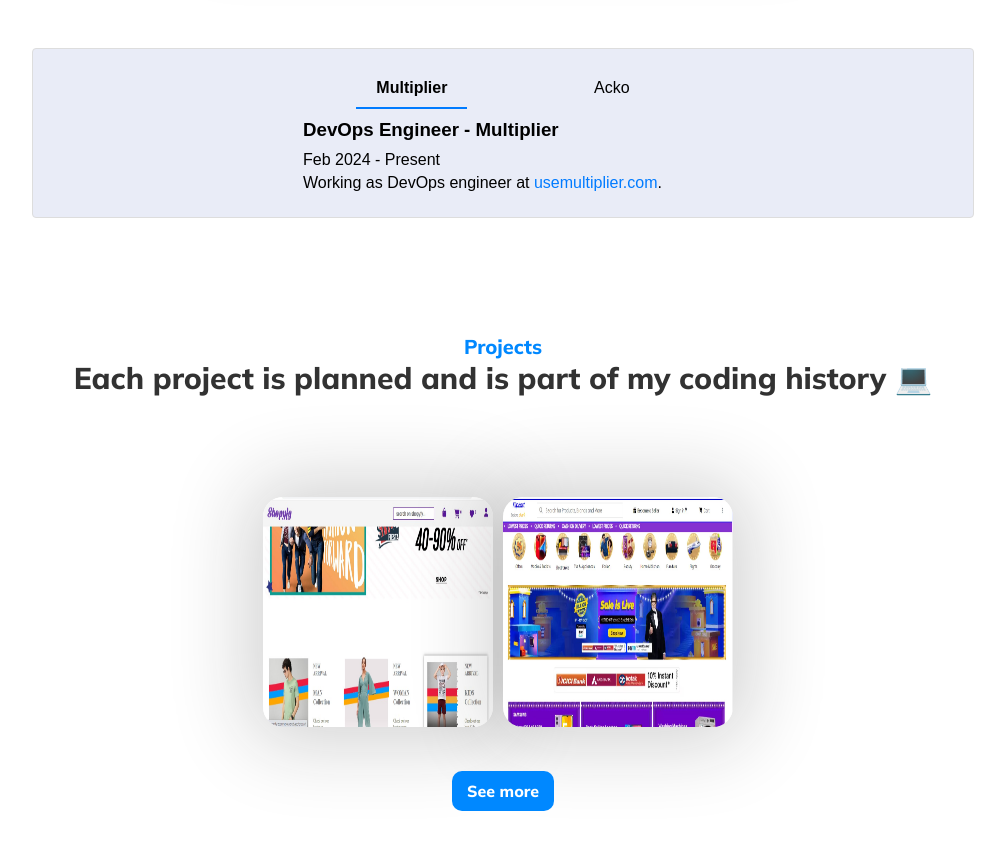
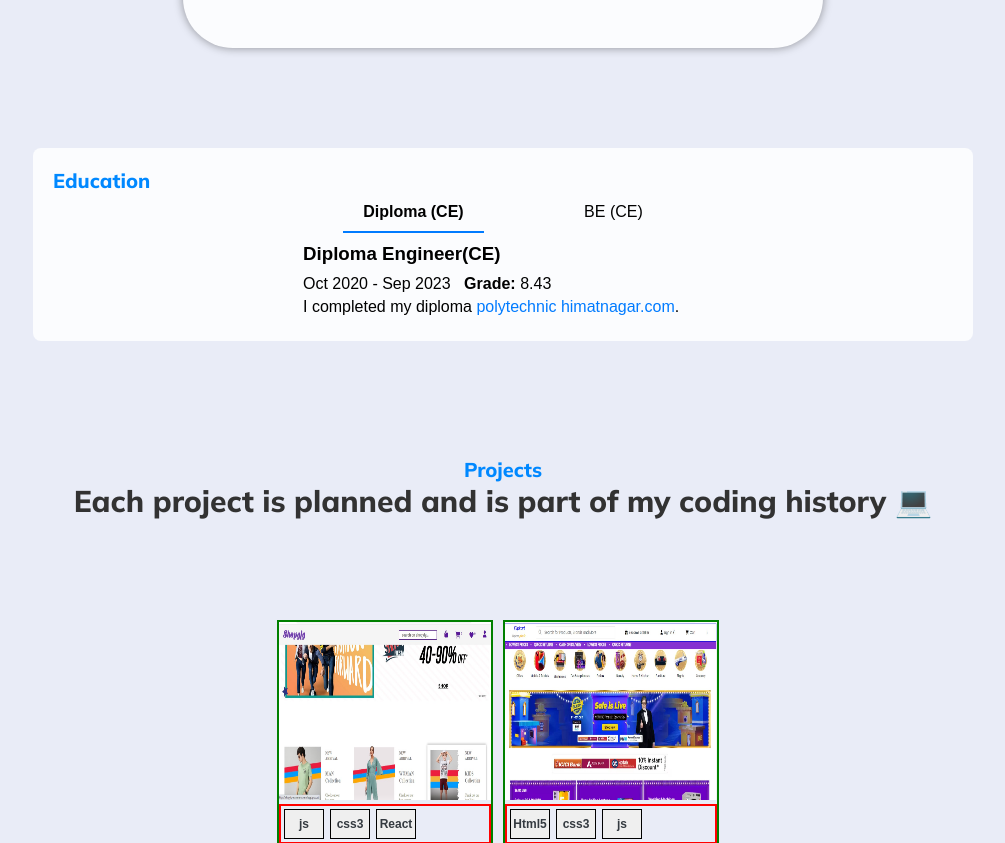
Before and after one commit to Aryanpatel1066/aryanpatel, a React (Vite) app: page / in a window 1280 px wide. Shown: the part 1637-2480 px from the top of the page, without its empty margins (137-1142 px from the left). Built offline with nearby package versions, Linux system fonts and the light colour scheme.

Commit message:
first commit of the day

```diff
--- a/src/App.css
+++ b/src/App.css
@@ -9,10 +9,12 @@
 body {
     font-family: "Mulish";
     overflow-x: hidden;
+    background-color: #E9EcF7;
+
 }
-
+/* design header */
 .header {
-    position: fixed;
+    /* position: fixed; */
     top: 0;
     left: 0;
     width: 100%;
@@ -22,11 +24,12 @@ body {
     justify-content: space-around;
     align-items: center;
     transition: .1s;
+    z-index: 4;
 }
 
-.header.sticky {
+/* .header.sticky {
     background: white;
-}
+} */
 
 .header-logo a {
     text-decoration: none;
@@ -58,21 +61,33 @@ body {
 .null {
     height: 1px;
 }
-
+/* desigin home component */
 .home {
     justify-content: center;
     display: flex;
     align-items: center;
     /* margin-top: 280px; */
     margin-bottom: 150px;
-    margin-top: 200px;;
+    margin-top: 100px;;
 }
 
 .img-home{
      cursor: pointer;
-    transition: .3s;
+     /* border:2px solid red; */
+    /* transition: .3s; */
+
 }
+.img-home img{
+    border-radius: 20px;;
+    box-shadow: 0px 0px  10px rgba(0,0,0,0.5);
+    filter: brightness(1) contrast(1);
+    transition: 0.5s;
 
+}
+.img-home img:hover {
+    filter: brightness(1.1) contrast(1.1);
+
+}
 @media  (max-width:320px) {
     .img-home img{
         width:240px;
@@ -117,9 +132,7 @@ body {
       margin-left: 50px;
      }
 }
-.img-home img:hover {
-    transform: scale(1.1);
-}
+
 
 .fw {
     padding-inline: 50px;
@@ -181,17 +194,28 @@ body {
     display: flex;
     align-items: center;
     justify-content: space-between;
-    box-shadow: 0px 0px 50px 10px rgb(26, 26, 26, 0.2);
+    box-shadow: 0px 0px  10px rgba(0, 0, 0, 0.4);
     height: 600px;
     padding: 10px 120px 20px 120px;
     transition: .3s;
+    background-color:#fbfcfe;
+
+}
+.about-moldure:hover{
+    cursor: pointer;
+    box-shadow:0px 0px 10px rgba(0, 0, 0, 0.2);
 }
 
 .img-about img {
     transition: .3s;
     width: 400px;
-    border-radius: 30px;
-}
+    border-radius: 50%;
+    box-shadow: 0px 0px 10px rgba(0,0,0,0.5);
+ }
+ .img-about img:hover{
+    filter: brightness(1.1) contrast(1.1);
+
+ }
 
 .about-content {
     padding-right: 100px;
@@ -229,18 +253,44 @@ body {
     transition: .2s;
     cursor: pointer;
     padding-left: 8px;
-}
+ }
 
 #html-img {
     padding-left: 0px;
 }
-
+/* add in project section */
+.projectCard{
+    border:2px solid green;
+    height: 356px;
+    width: 212px;
+}
 .projects {
     padding-top: 100px;
+    /* border:2px solid burlywood; */
 }
-
+#projectImg{
+    /* border:2px solid blue; */
+    width:212px;
+    height: 50%;
+}
 .projects-text {
     text-align: center;
+}
+.languagesDiv{
+    border:2px solid red;
+}
+.lanBtn{
+    margin:3px;
+    border-radius: 0px;
+    border:none;
+    height: 30px;
+    width: 40px;
+    /* background-color:lightgray; */
+    color:#343A40;
+border:1px solid black;
+font-size: 12px;
+/* padding:4px 8px; */
+font-weight: 600;
 }
 
 .projects-text h1 {
@@ -266,18 +316,17 @@ body {
     transition: .3s;
 }
 
-.projects-content img {
+/* .projects-content img {
     aspect-ratio: 1/1;
-    width: 300px;
+    width: 100px;
     box-shadow: 0px 0px 80px 15px rgb(26, 26, 26, 0.2);
-    border-radius: 20px;
-    transition: .1s;
-}
+     transition: .1s;
+} */
 
-.projects-content img:hover {
+/* .projects-content img:hover {
     filter: brightness(0.9);
     transform: scale(0.98);
-}
+} */
 
 .projects-button {
     justify-content: center;
@@ -311,16 +360,18 @@ body {
 .contact-moldure {
     margin-top: 180px;
     margin-bottom: 40px;
-    border-radius: 50px;
+    border-radius: 20px;
     display: flex;
     flex-direction: column;
     justify-content: center;
     align-items: center;
-    box-shadow: 0px 0px 50px 10px rgb(26, 26, 26, 0.1);
+    box-shadow: 0px 0px 10px rgba(0, 0, 0, 0.3);
     height: 500px;
     width: 500px;
     padding: 10px 120px 20px 120px;
     transition: .3s;
+    background-color:#fbfcfe;
+
 }
 
 .contact-content {
@@ -622,13 +673,14 @@ form button:hover {
     width: 400px;
     margin: 0 auto;
     font-family: Arial, sans-serif;
+    /* border:2px solid red; */
   }
 
   .tabs {
     display: flex;
     justify-content: space-around;
     margin-bottom: 10px;
-  }
+   }
 
   .tabs button {
     padding: 10px 20px;
@@ -644,19 +696,24 @@ form button:hover {
     border-bottom: 2px solid #007bff;
     font-weight: bold;
   }
-
+  .educationHeading{
+    color:#0088ff;
+    font-weight: 800;
+    font-size: 20px;
+  }
   .content {
-    border: 1px solid #ddd;
-    padding: 20px;
-    border-radius: 4px;
+     padding: 20px;
+    border-radius: 8px;
     width:900px;
     margin:1rem auto;
 /* background-color:#f8f9fa; */
-  background-color: #E9EcF7;
+  /* background-color: #E9EcF7; */
+  background-color:#fbfcfe;
   }
 
   .tab-content h3 {
     margin: 0 0 10px;
+
   }
 
   .tab-content p {
@@ -671,3 +728,9 @@ form button:hover {
   .tab-content a:hover {
     text-decoration: underline;
   }
+  .grade{
+    margin:0 9px;
+  }
+  .grade .helightGrade{
+    font-weight: 600;
+  }
--- a/src/components/Education.jsx
+++ b/src/components/Education.jsx
@@ -2,41 +2,43 @@ import React, { useState } from 'react';
 import "../App.css"
 
 const Education = () => {
-  const [activeTab, setActiveTab] = useState('Multiplier');
+  const [activeTab, setActiveTab] = useState('gph');
 
   return (
 
       <div className="content">
+        <div className="educationHeading">Education</div>
         <div className="slider-container">
       <div className="tabs">
         <button
-          className={activeTab === 'Multiplier' ? 'active' : ''}
-          onClick={() => setActiveTab('Multiplier')}
+          className={activeTab === 'gph' ? 'active' : ''}
+          onClick={() => setActiveTab('gph')}
         >
-          Multiplier
+          Diploma (CE)
         </button>
         <button
-          className={activeTab === 'Acko' ? 'active' : ''}
-          onClick={() => setActiveTab('Acko')}
+          className={activeTab === 'ldrp' ? 'active' : ''}
+          onClick={() => setActiveTab('ldrp')}
         >
-          Acko
+          BE (CE)
         </button>
       </div>
-        {activeTab === 'Multiplier' && (
+        {activeTab === 'gph' && (
           <div className="tab-content">
-            <h3>DevOps Engineer - Multiplier</h3>
-            <p>Feb 2024 - Present</p>
+            <h3>Diploma Engineer(CE) </h3>
+            <p>Oct 2020 - Sep 2023 <span className='grade'><span className='helightGrade'>Grade:</span> 8.43</span></p>
             <p>
-              Working as DevOps engineer at <a href="https://usemultiplier.com">usemultiplier.com</a>.
+              I completed my diploma  <a href="https://www.gphn.cteguj.in">polytechnic himatnagar.com</a>.
             </p>
           </div>
         )}
-        {activeTab === 'Acko' && (
+        {activeTab === 'ldrp' && (
           <div className="tab-content">
-            <h3>DevOps Engineer - Acko</h3>
-            <p>Jan 2022 - Jan 2024</p>
+            <h3>Bechlor Of Engineering(
+              CE) - LDRP</h3>
+            <p>Sap 2023 - Apr 2026 <span className='grade'><span className='helightGrade'>Grade:</span> 7.60</span></p>
             <p>
-              Worked as DevOps engineer at <a href="https://acko.com">acko.com</a>.
+              pursuing BE at LDRP  <a href="https://www.ldrp.ac.in">ldrp.com</a>.
             </p>
           </div>
         )}
--- a/src/components/Header.jsx
+++ b/src/components/Header.jsx
@@ -3,47 +3,47 @@ import '../App.css';
 import 'boxicons/css/boxicons.min.css'; // Importing Boxicons CSS
 
 const Header = () => {
-  useEffect(() => {
-    const handleScroll = () => {
-      const header = document.querySelector("header");
-      header.classList.toggle("sticky", window.scrollY > 100);
+  // useEffect(() => {
+  //   const handleScroll = () => {
+  //     const header = document.querySelector("header");
+  //     header.classList.toggle("sticky", window.scrollY > 100);
 
-      const active_home = document.querySelector(".active-home");
-      const active_about = document.querySelector(".active-about");
-      const active_projects = document.querySelector(".active-projects");
-      const active_contact = document.querySelector(".active-contact");
+  //     const active_home = document.querySelector(".active-home");
+  //     const active_about = document.querySelector(".active-about");
+  //     const active_projects = document.querySelector(".active-projects");
+  //     const active_contact = document.querySelector(".active-contact");
 
-      // active-home
-      if (window.scrollY > 700) {
-        active_home.style.color = "#323232";
-      } else if (window.scrollY < 700) {
-        active_home.style.color = "#0088ff";
-      }
-      // active-about
-      if (window.scrollY < 700 || window.scrollY > 1400) {
-        active_about.style.color = "#262626";
-      } else if (window.scrollY > 700 && window.scrollY < 1500) {
-        active_about.style.color = "#0088ff";
-      }
-      // active-projects
-      if (window.scrollY < 1400 || window.scrollY > 2200) {
-        active_projects.style.color = "#262626";
-      } else if (window.scrollY > 1400 && window.scrollY < 2200) {
-        active_projects.style.color = "#0088ff";
-      }
-      // active-contact
-      if (window.scrollY < 2200) {
-        active_contact.style.color = "#262626";
-      } else if (window.scrollY > 2200) {
-        active_contact.style.color = "#0088ff";
-      }
-    };
+  //     // active-home
+  //     if (window.scrollY > 700) {
+  //       active_home.style.color = "#323232";
+  //     } else if (window.scrollY < 700) {
+  //       active_home.style.color = "#0088ff";
+  //     }
+  //     // active-about
+  //     if (window.scrollY < 700 || window.scrollY > 1400) {
+  //       active_about.style.color = "#262626";
+  //     } else if (window.scrollY > 700 && window.scrollY < 1500) {
+  //       active_about.style.color = "#0088ff";
+  //     }
+  //     // active-projects
+  //     if (window.scrollY < 1400 || window.scrollY > 2200) {
+  //       active_projects.style.color = "#262626";
+  //     } else if (window.scrollY > 1400 && window.scrollY < 2200) {
+  //       active_projects.style.color = "#0088ff";
+  //     }
+  //     // active-contact
+  //     if (window.scrollY < 2200) {
+  //       active_contact.style.color = "#262626";
+  //     } else if (window.scrollY > 2200) {
+  //       active_contact.style.color = "#0088ff";
+  //     }
+  //   };
 
-    window.addEventListener('scroll', handleScroll);
-    return () => {
-      window.removeEventListener('scroll', handleScroll);
-    };
-  }, []);
+  //   window.addEventListener('scroll', handleScroll);
+  //   return () => {
+  //     window.removeEventListener('scroll', handleScroll);
+  //   };
+  // }, []);
 
   return (
     <header className="header">
--- a/src/components/Projects.jsx
+++ b/src/components/Projects.jsx
@@ -11,11 +11,15 @@ const Projects = () => {
       </div>
       <div className="projects-content">
 
-        {projectImgs.map((project, index) => (
-          <div>
-          <a href={project.link} target="_blank" rel="noreferrer" key={index}>
-            <img className="projectImg"src={project.img} alt={project.alt} />
-
+        {projectImgs.map(({id,link,alt,img,languages}) => (
+          <div className='projectCard'>
+          <a href={link} target="_blank" rel="noreferrer" key={id}>
+            <img id="projectImg"src={img} alt={alt} />
+            <div className='languagesDiv'>
+                {languages.map((language, langIndex) => (
+                  <button className="lanBtn"key={langIndex}>{language}</button>
+                ))}
+              </div>
           </a>
 
           </div>
--- a/src/data/projectImages.js
+++ b/src/data/projectImages.js
@@ -3,11 +3,15 @@ import project2 from "../assets/imgs/project2.jpg"
 const projectImgs = [
     {
       link: "https://shopyfy-ecommerce.vercel.app/",
+      languages:["js","css3","React"],
+      description:"Hear! i made ecommerce web app using react js",
       img: project1,
       alt: "Project 1"
     },
     {
       link: "https://aryanpatel1066.github.io/flipkartClone/index.html",
+      languages:["Html5","css3","js"],
+      description:"I made flipcart clone and also i made product list page based on api call",
       img: project2,
       alt: "Project 2"
     },
```
